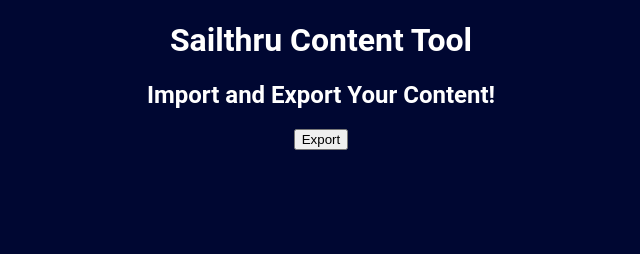
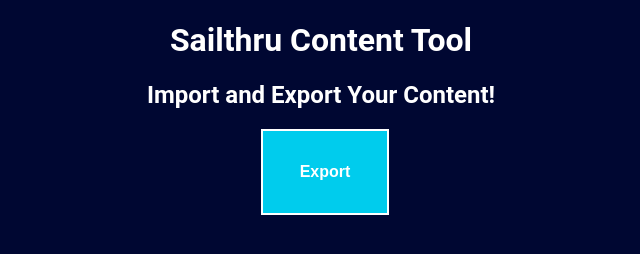
Before and after one commit to stevedoesitall/st_content_tool, a website with bundled scripts: page index.html in a window 1280 px wide. Shown: the whole page, without its empty margins (319-959 px from the left). Built offline with nearby package versions, Linux system fonts and the light colour scheme.

Commit message:
Updated button style

```diff
--- a/style.css
+++ b/style.css
@@ -2,6 +2,25 @@
     font-family: 'Roboto', sans-serif;
     background-color: #000732;
     color: #FFFFFF;
+}
+
+button {
+    border-style: solid;
+    font-size: 1em;
+    width: 8em;
+    padding: 2em;
+    border-color: #FFFFFF;
+    color: #FFFFFF;
+    background-color: #00CCED;
+    font-weight: bold;
+    cursor: pointer;
+    margin-left: .5em;
+}
+
+button:hover {
+    border-color: #00CCED;
+    color: #00CCED;
+    background-color: #FFFFFF;
 }
 
 div {
```
